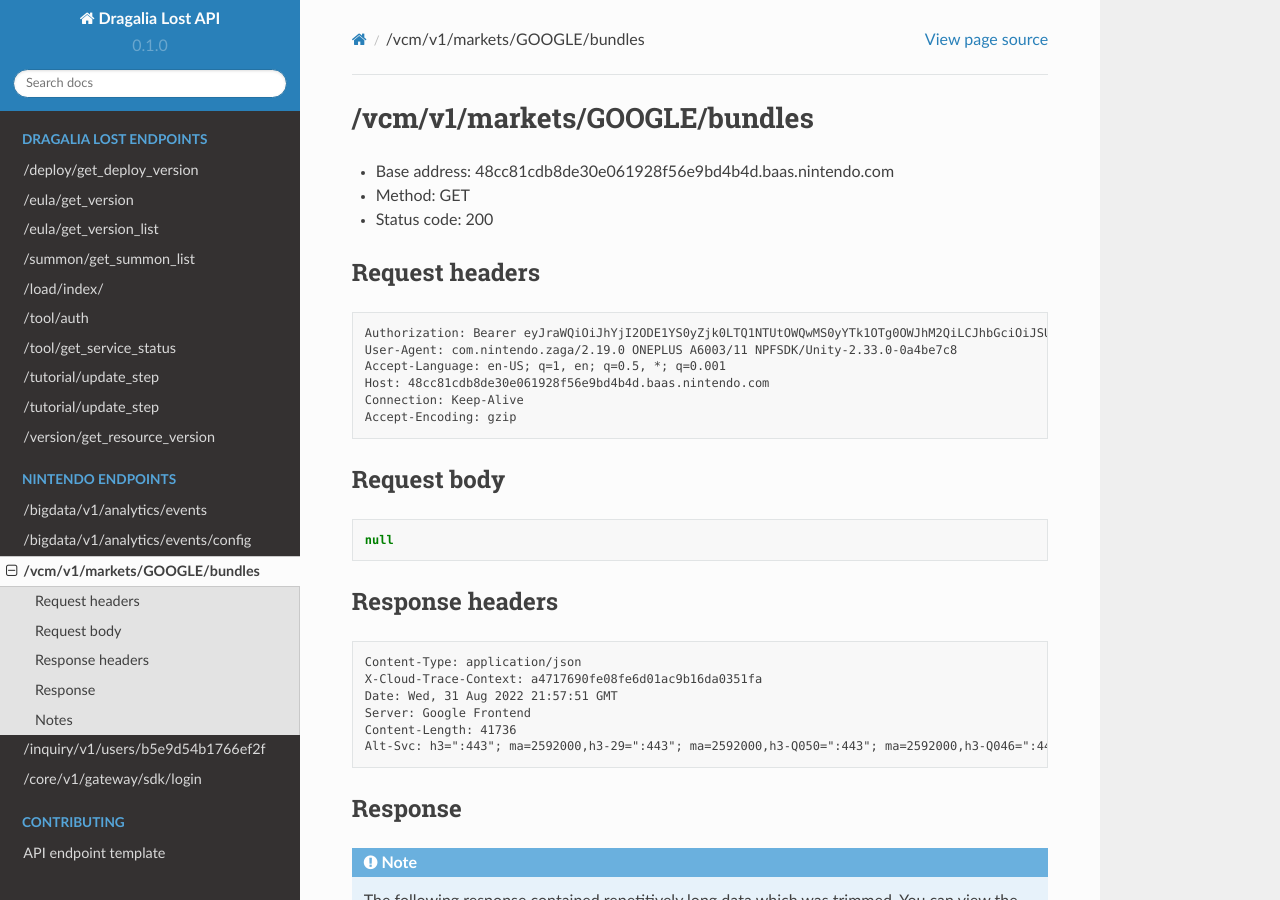
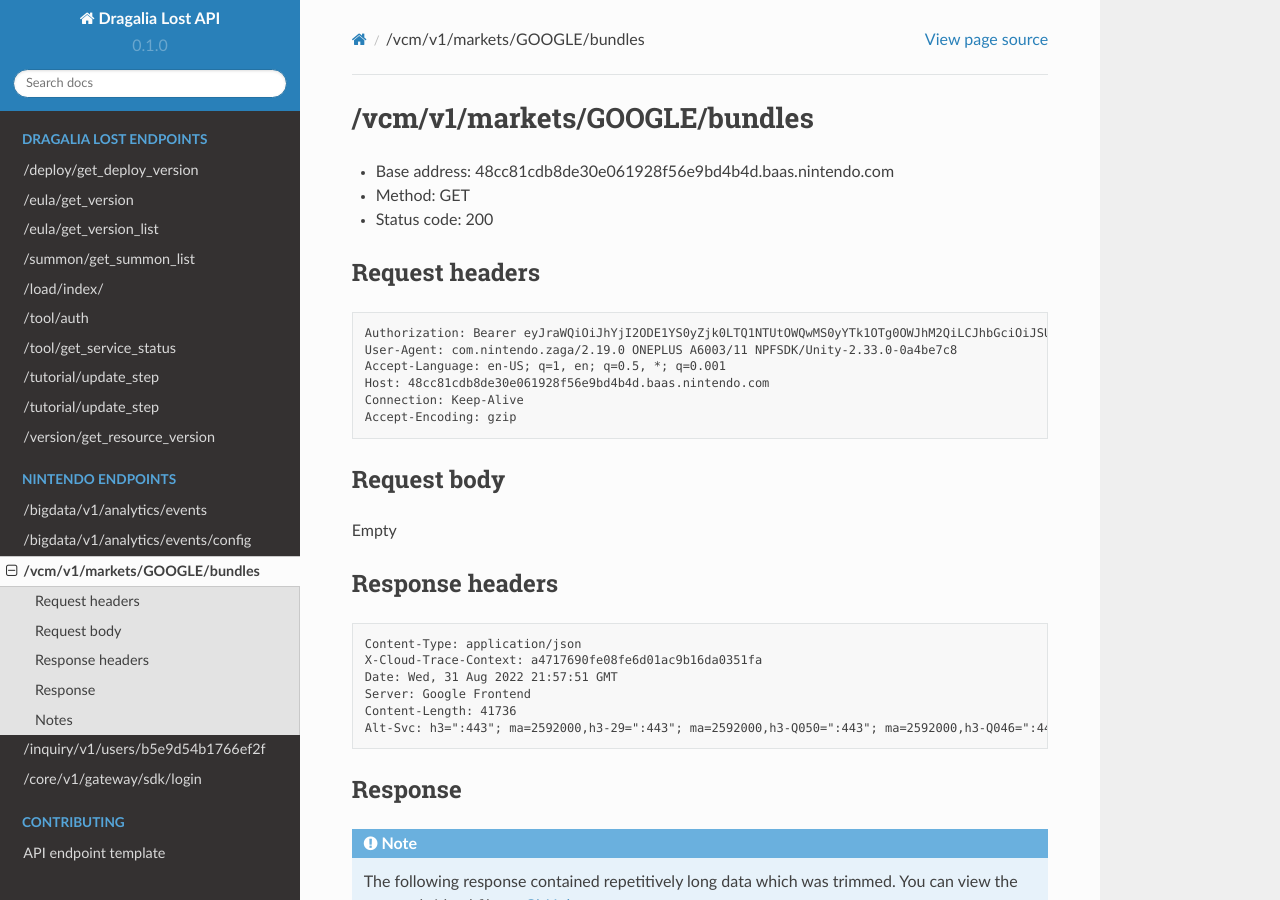
Before and after one commit to SapiensAnatis/dragalia-api-docs, a Sphinx documentation site: the page built from docs/source/nintendo/bundles.rst, in a window 1280 px wide and 900 px high. Built offline with Sphinx 7.4.7 and the Read the Docs theme 2.0.0, drawn with Linux system fonts in a browser that asks for light colours.

Commit message:
update bundles

```diff
--- a/docs/source/nintendo/bundles.rst
+++ b/docs/source/nintendo/bundles.rst
@@ -20,9 +20,7 @@
 Request body
 ----------------
 
-.. code-block:: json
-
-    null
+Empty
 
 Response headers
 ----------------
```
